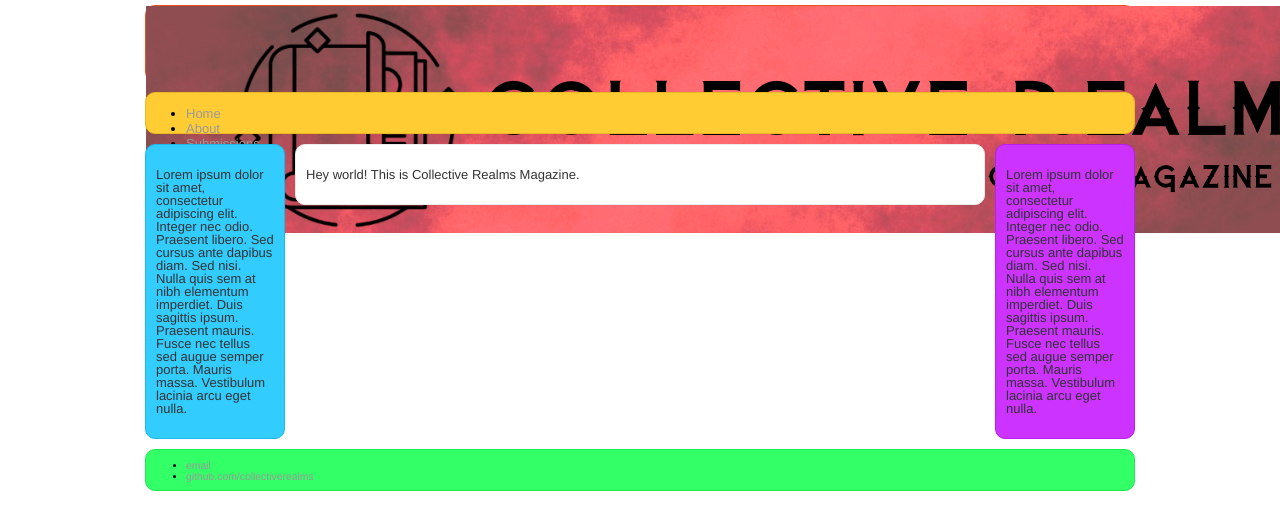
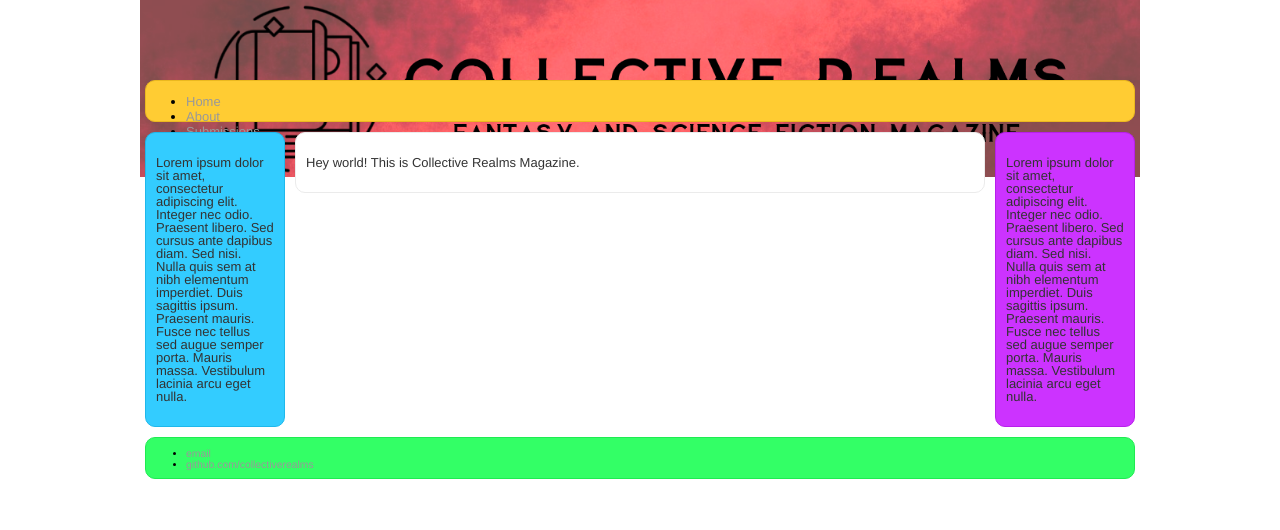
Before and after one commit to collectiverealms/collectiverealms, a Jekyll site: the page built from index.html, in a window 1280 px wide. Shown: the top 530 px of the page. Built offline with Jekyll 4.4.1, drawn with Linux system fonts in a browser that asks for light colours; the list of posts is cut into pages by our own code.

Commit message:
Update main.css

```diff
--- a/css/main.css
+++ b/css/main.css
@@ -34,17 +34,18 @@
 }
 
 #headerwrap {
-    width: 1000px;
+    width: 100%;
     float: left;
     margin: 0 auto;
 }
 
 #header {
     height: 75px;
-    background: #FF6633;
-    border-radius: 10px;
-    border: 1px solid #eb521f;
-    margin: 5px;
+    background: #696969;
+}
+
+#header img {
+    width: 100%;
 }
 
 #navigationwrap {
```
